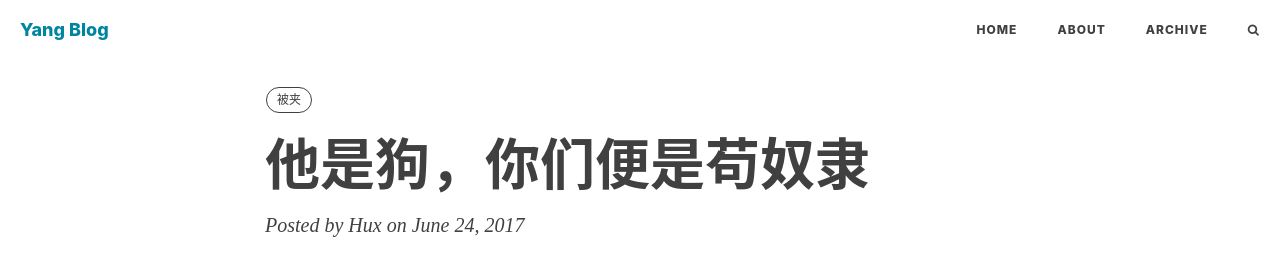
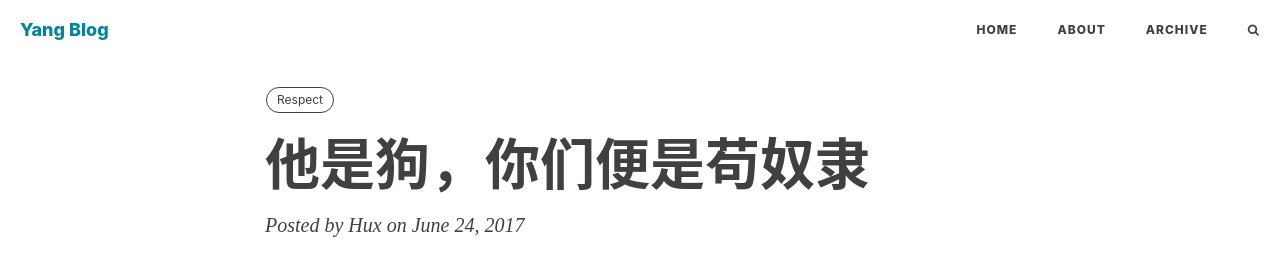
Before and after one commit to yliu9418/yliu9418.github.io, a Jekyll site: the page built from _posts/2017-06-25-you-are-slaves.markdown, in a window 1280 px wide and 900 px high. Shown: the top 277 px of the window. Built offline with Jekyll 4.4.1, drawn with Linux system fonts in a browser that asks for light colours; nearby versions of some CDN libraries; comment, search, counter and statistics services are not loaded.

Commit message:
Update 2017-06-25-you-are-slaves.markdown

```diff
--- a/_posts/2017-06-25-you-are-slaves.markdown
+++ b/_posts/2017-06-25-you-are-slaves.markdown
@@ -6,7 +6,7 @@ author:     "Hux"
 header-style: text
 catalog: false
 tags:
-  - 被夹
+  - Respect
 ---
 
 > 在知乎被删帖，我理解知乎。
```
